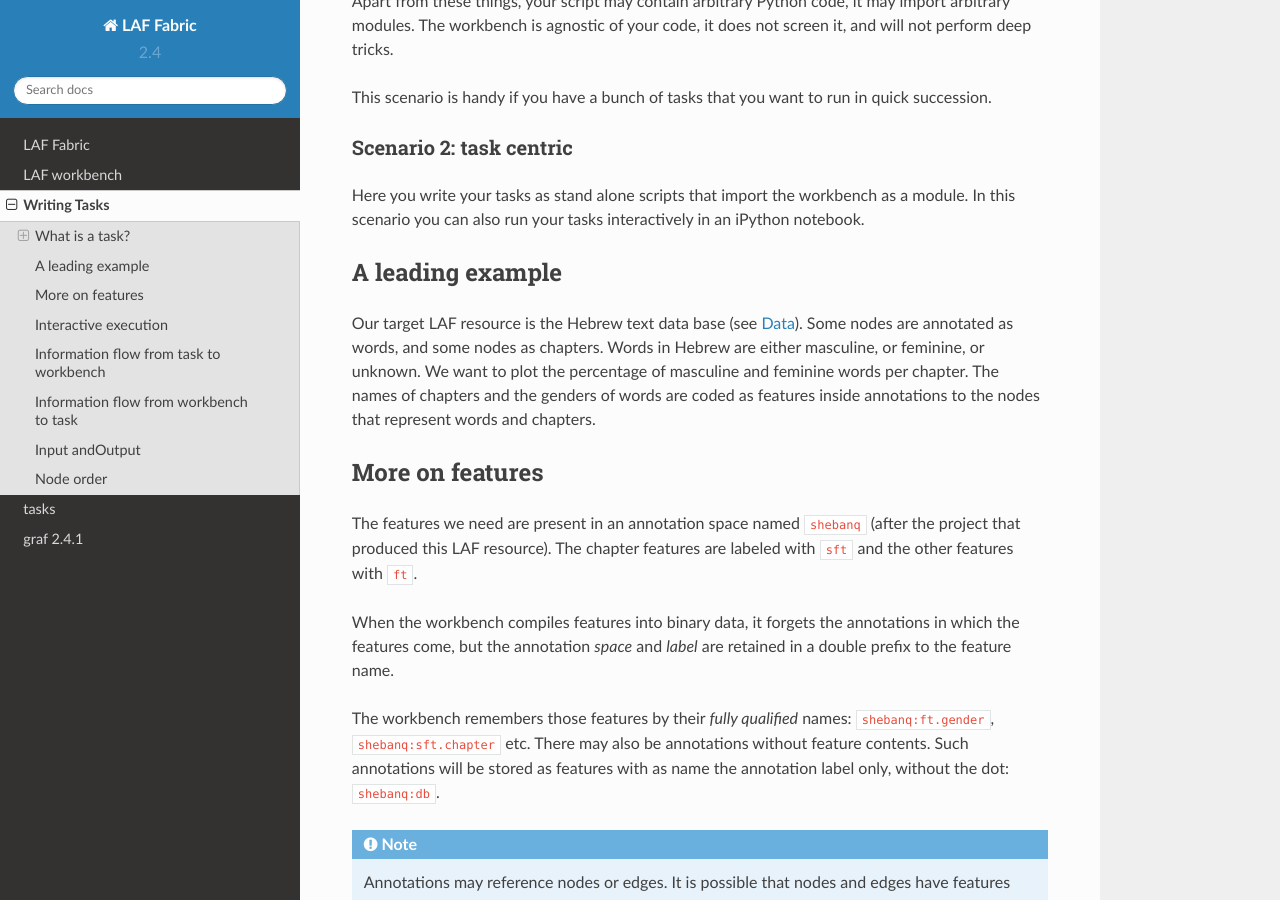
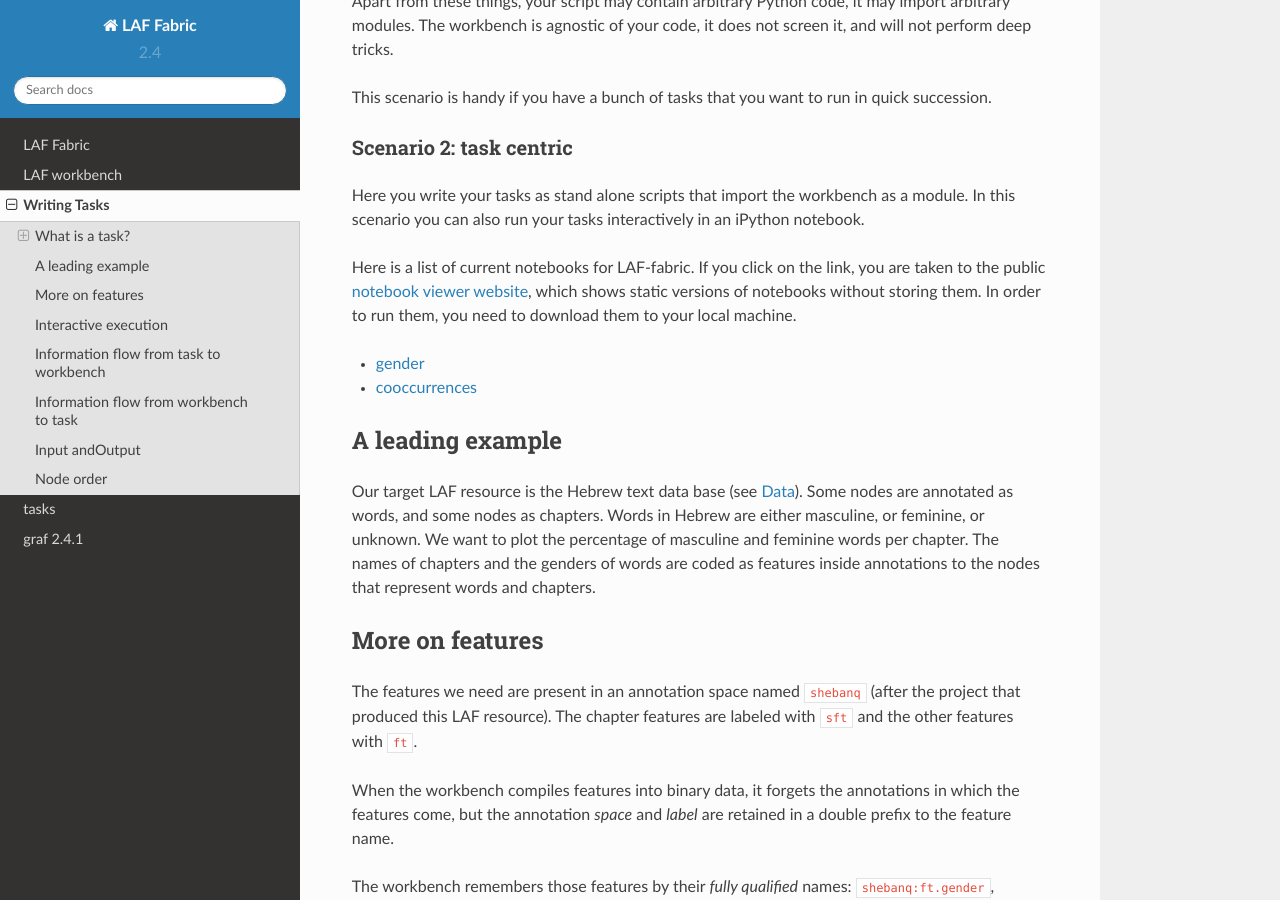
Before and after one commit to dirkroorda/laf-fabric, a Sphinx documentation site: the page built from docs/taskwriting.rst, in a window 1280 px wide and 900 px high, scrolled down 660 px. Built offline with Sphinx 7.4.7 and the Read the Docs theme 2.0.0, drawn with Linux system fonts in a browser that asks for light colours.

Commit message:
Silent Documentation Update 2.4.1

```diff
--- a/docs/taskwriting.rst
+++ b/docs/taskwriting.rst
@@ -35,6 +35,14 @@ Scenario 2: task centric
 ------------------------
 Here you write your tasks as stand alone scripts that import the workbench as a module.
 In this scenario you can also run your tasks interactively in an iPython notebook.
+
+Here is a list of current notebooks for LAF-fabric.
+If you click on the link, you are taken to the public `notebook viewer website <http://nbviewer.ipython.org>`_,
+which shows static versions of notebooks without storing them. In order to run them,
+you need to download them to your local machine.
+
+* `gender <https://github.com/dirkroorda/laf-fabric/blob/master/notebooks/gender.ipynb>`_
+* `cooccurrences <https://github.com/dirkroorda/laf-fabric/blob/master/notebooks/cooccurrences.ipynb>`_
 
 A leading example
 =================
```
Also changed, not shown: 2 other files.
